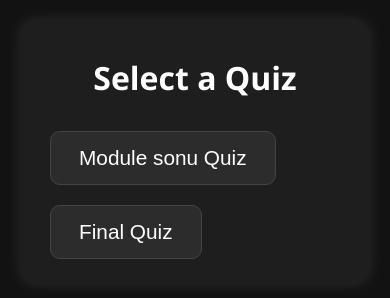
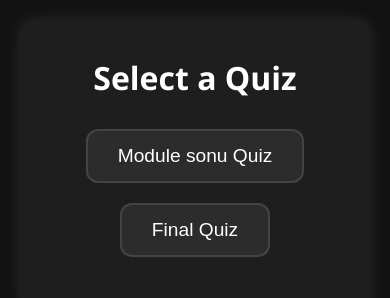
Before and after one commit to gizemtuguz/web_server_quiz, a plain HTML site: page index.html in a window 390 px wide. Drawn offline with Linux system fonts and the light colour scheme.

Commit message:
button update

```diff
--- a/style.css
+++ b/style.css
@@ -119,16 +119,26 @@ button.wrong {
     margin: 8px 0;
   }
 
+  #quiz-select-box {
+    text-align: center;
+    margin-bottom: 30px;
+  }
+
+  #quiz-select-box h1 {
+    font-size: 2em;
+    margin-bottom: 20px;
+  }
+
   #quiz-select-box button {
-    font-size: 1.3em;
-    padding: 14px 28px;
-    margin: 10px;
-    border-radius: 10px;
+    font-size: 1.2em;
+    padding: 14px 30px;
+    margin: 10px 15px;
+    border-radius: 12px;
     background-color: #2c2c2c;
     color: white;
-    border: 1px solid #444;
+    border: 2px solid #444;
     cursor: pointer;
-    transition: background 0.2s ease;
+    transition: all 0.2s ease;
   }
 
   #quiz-select-box button:hover {
@@ -137,4 +147,5 @@ button.wrong {
   }
 
 
+
 }
```
